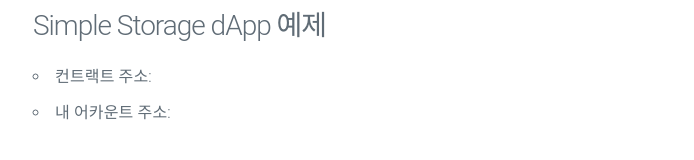
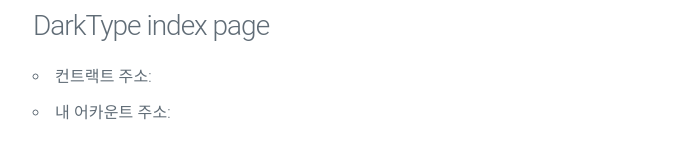
Before and after one commit to darktype/darktype.github.io, a plain HTML site: page index.html in a window 1280 px wide. Shown: the top 160 px of the page, without its empty margins (17-711 px from the left). Drawn offline with nearby package versions, Linux system fonts and the light colour scheme; a script that the page names is missing.

Commit message:
Update index.html

```diff
--- a/index.html
+++ b/index.html
@@ -12,7 +12,7 @@
   </style>
 </head>
 <body>
-<h3>Simple Storage dApp 예제</h3>
+<h3>DarkType index page</h3>
 <ul>
   <li>컨트랙트 주소: <span id="contractAddr"></span></li>
   <li>내 어카운트 주소: <span id="accountAddr"></span></li>
```
